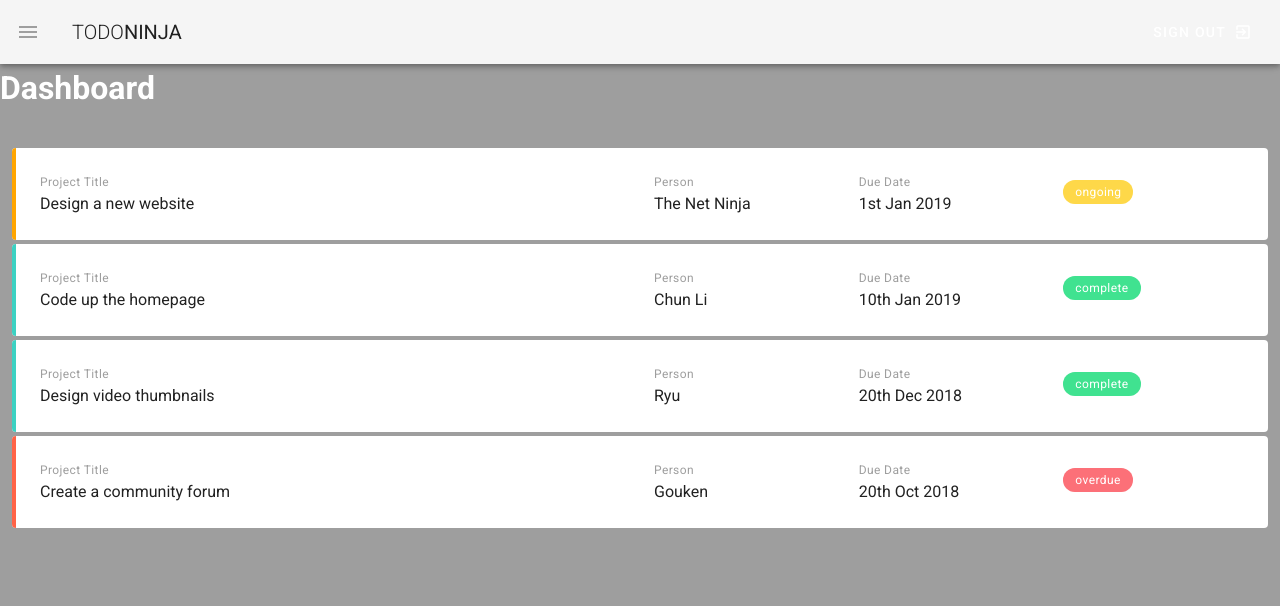
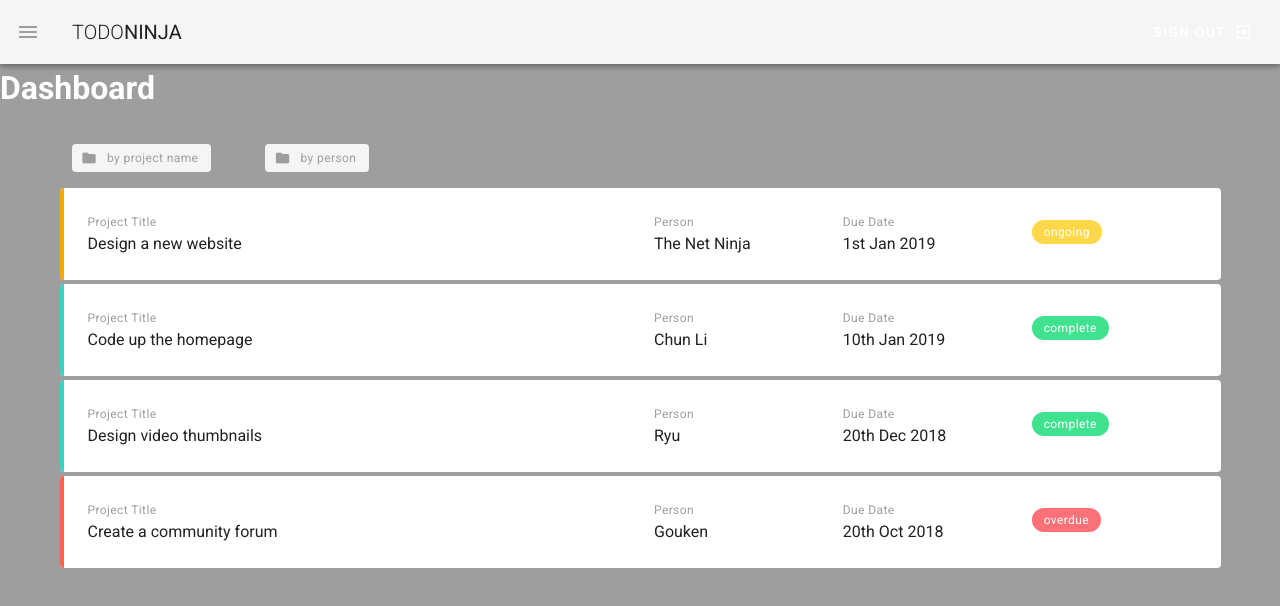
Before and after one commit to ThutaMinThway2001/Todo-app, a Vue app: page / in a window 1280 px wide. Shown: the top 606 px of the page. Built offline with nearby package versions, Linux system fonts and the light colour scheme.

Commit message:
sort A to Z

```diff
--- a/src/views/Dashboard.vue
+++ b/src/views/Dashboard.vue
@@ -2,7 +2,23 @@
   <div class="dashboard">
     <h1 class="subheading white--text darken-5">Dashboard</h1>
 
-    <v-container fluid class="my-5">
+    <v-container class="my-5">
+      <v-row class="px-3 mb-3">
+        <v-col cols="2">
+          <v-btn small depressed class="grey--text" @click.prevent="filterby('title')" >
+          <v-icon left small> mdi-folder </v-icon>
+          <span class="caption text-lowercase">By project name</span>
+        </v-btn>
+        </v-col>
+
+        <v-col cols="2">
+          <v-btn small depressed class="grey--text" @click.prevent="filterby('person')">
+          <v-icon left small> mdi-folder </v-icon>
+          <span class="caption text-lowercase">By person</span>
+        </v-btn>
+        </v-col>
+      </v-row >
+
       <v-card flat class="px-3 my-4" v-for="project in projects" :key="project.title">
         <v-row row wrap :class="`pa-3 project ${project.status}`">
           <v-col cols="12" md="6">
@@ -41,6 +57,11 @@ export default {
         { title: 'Create a community forum', person: 'Gouken', due: '20th Oct 2018', status: 'overdue', content: 'Lorem ipsum dolor sit amet consectetur adipisicing elit. Sunt consequuntur eos eligendi illum minima adipisci deleniti, dicta mollitia enim explicabo fugiat quidem ducimus praesentium voluptates porro molestias non sequi animi!'},
       ]
     }
+  },
+  methods:{
+    filterby(value){
+      this.projects.sort((a,b) => a[value] < b[value] ? -1 : 1)
+    }
   }
 }
 </script>
```
